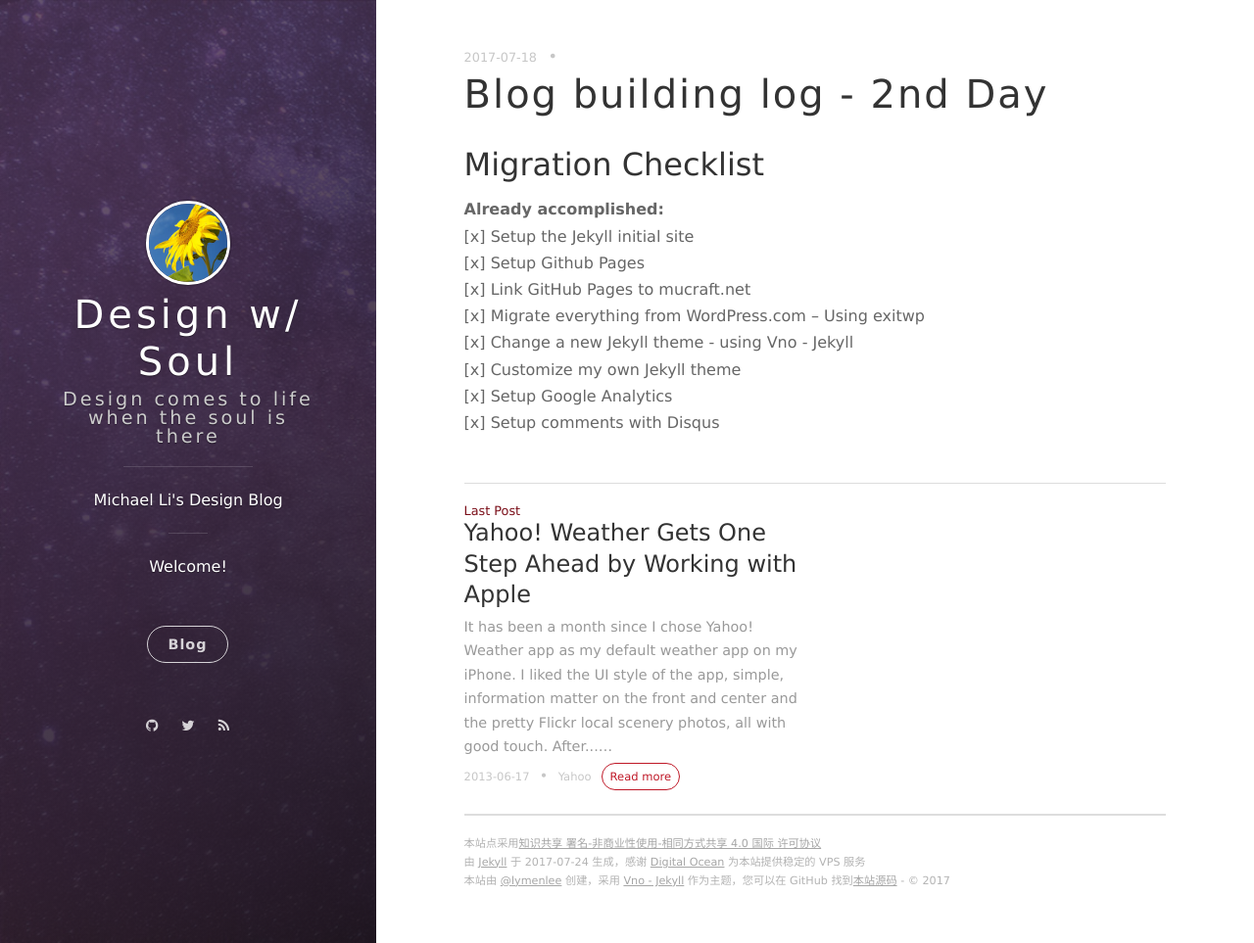
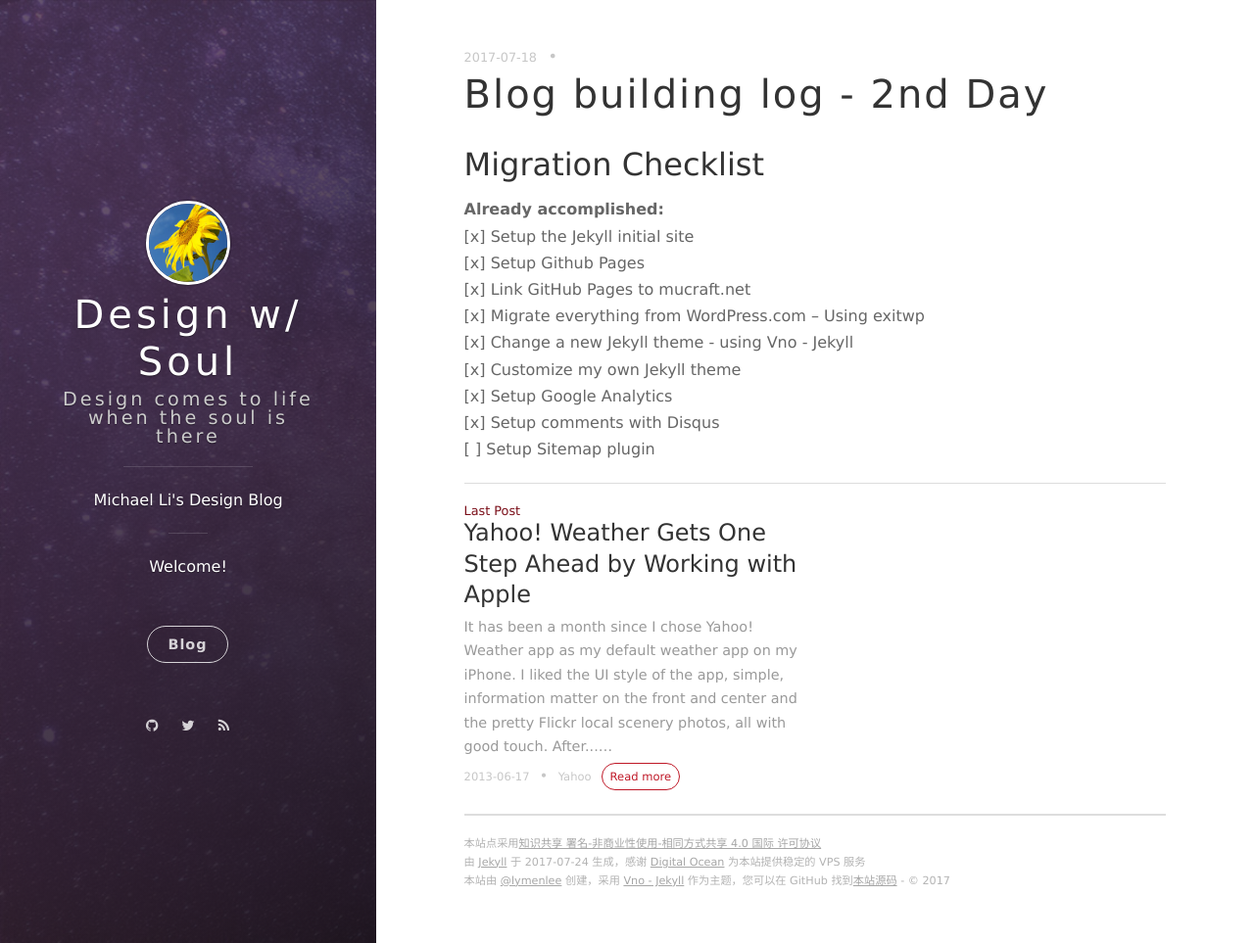
Before and after one commit to lymenlee/mucraft, a Jekyll site: the page built from _posts/2017-7-17-2nd_day.md, in a window 1280 px wide and 963 px high. Shown: the whole window at 98% size. Built offline with Jekyll 4.4.1, drawn with Linux system fonts in a browser that asks for light colours; nearby versions of some CDN libraries; comment, search, counter and statistics services are not loaded.

Commit message:
Add task of adding sitemap

```diff
--- a/_posts/2017-7-17-2nd_day.md
+++ b/_posts/2017-7-17-2nd_day.md
@@ -19,4 +19,5 @@ categories: General
 [x] Customize my own Jekyll theme <br>
 [x] Setup Google Analytics <br>
 [x] Setup comments with Disqus <br>
+[ ] Setup Sitemap plugin
  <br>
```
